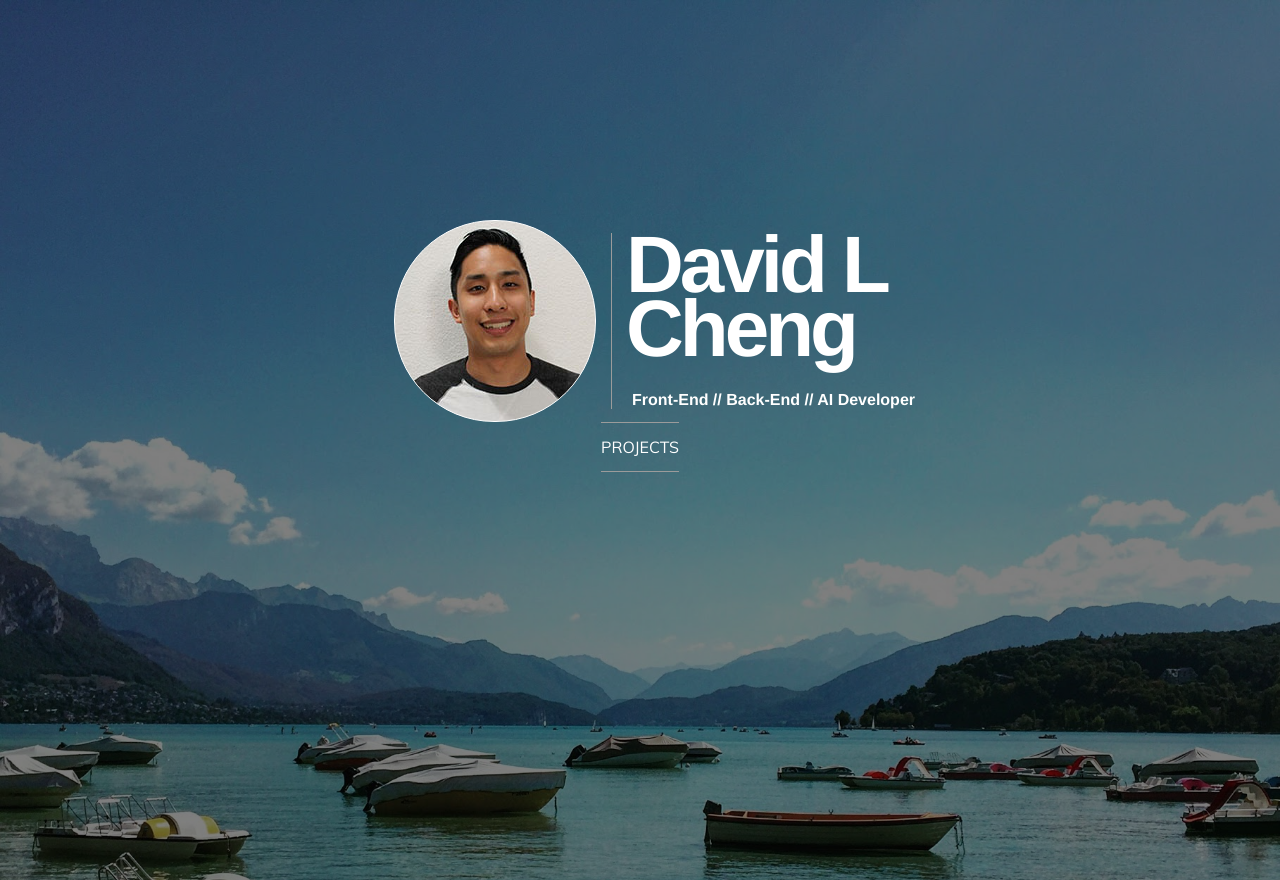
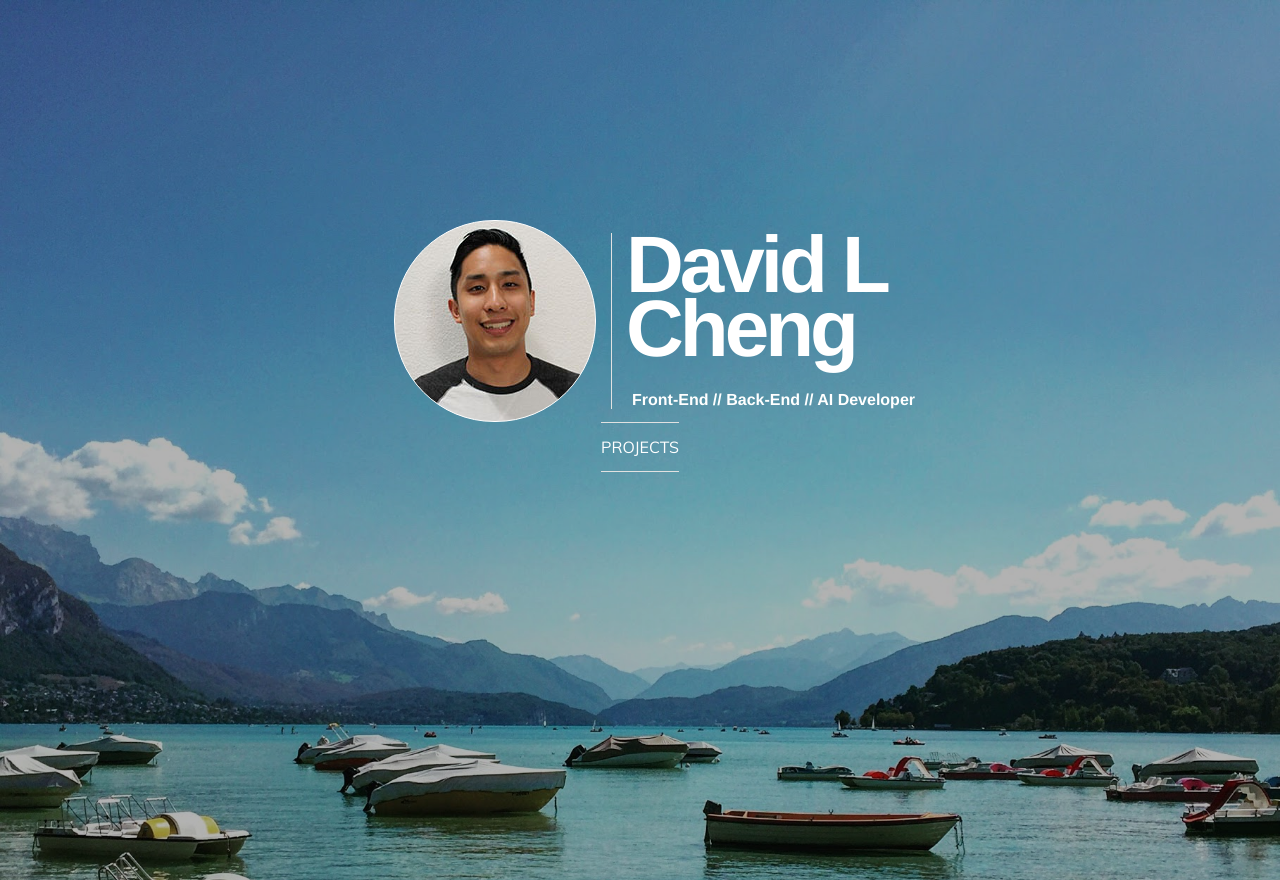
Before and after one commit to davidlimcheng/davidlimcheng, a React app: page / in a window 1280 px wide. Built offline with nearby package versions, Linux system fonts and the light colour scheme.

Commit message:
color changes

```diff
--- a/src/css/_colors.scss
+++ b/src/css/_colors.scss
@@ -1,7 +1,8 @@
 :root {
-  --black-overlay: rgba(0, 0, 0, 0.5);
+  --black-overlay: rgba(0, 0, 0, 0.3);
   --gray-borderline: rgb(155, 155, 155);
-  --green-nav-link-hover: rgb(0, 220, 102);
+  --yellow-nav-link-hover: rgb(224, 203, 61);
+  --white-borderline: rgb(225, 225, 225);
 
   // group of complements
   --blue-overlay: rgba(26, 85, 113, 0.80);
--- a/src/css/_intro.scss
+++ b/src/css/_intro.scss
@@ -30,7 +30,7 @@
 
 .title-name {
   align-self: center;
-  border-left: 1px solid var(--gray-borderline);
+  border-left: 1px solid var(--white-borderline);
   color: white;
   font-weight: normal;
   padding-left: 5%;
@@ -50,8 +50,8 @@
 
 .navigation {
   align-self: start;
-  border-bottom: 1px solid var(--gray-borderline);
-  border-top: 1px solid var(--gray-borderline);
+  border-bottom: 1px solid var(--white-borderline);
+  border-top: 1px solid var(--white-borderline);
   grid-column-start: 2;
   grid-column-end: 4;
   grid-row-start: 3;
@@ -75,6 +75,6 @@
     transition: color 0.2s ease;
   }
   a:hover {
-    color: var(--green-nav-link-hover);
+    color: var(--yellow-nav-link-hover);
   }
 }
```
